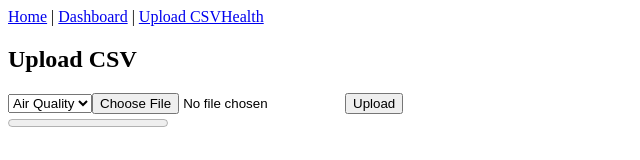
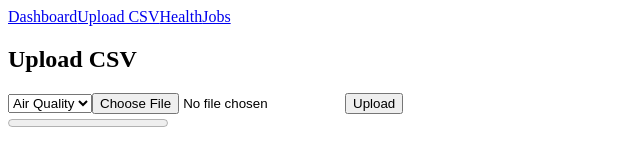
Before and after one commit to kbburk-TSF/tsf-demo-dev, a React (Vite) app in the folder frontend/: page /upload in a window 1280 px wide. Shown: the top 160 px of the page, without its empty margins (0-640 px from the left). Built offline with nearby package versions, Linux system fonts and the light colour scheme; no server answers.

Commit message:
Update App.jsx

```diff
--- a/frontend/src/App.jsx
+++ b/frontend/src/App.jsx
@@ -1,7 +1,6 @@
 import React from "react";
-import { BrowserRouter as Router, Routes, Route, Link } from "react-router-dom";
+import { BrowserRouter as Router, Routes, Route } from "react-router-dom";
 import Dashboard from "./components/Dashboard";
-import DatasetSelector from "./components/DatasetSelector";
 import DataUpload from "./components/DataUpload";
 import HealthCheck from "./components/HealthCheck";
 import JobsMonitor from "./components/JobsMonitor";
@@ -10,16 +9,17 @@ export default function App() {
   return (
     <Router>
       <nav>
-        <Link to="/">Home</Link> | <Link to="/dashboard">Dashboard</Link> |{" "}
-        <Link to="/upload">Upload CSV</Link>
-        <a href='/health'>Health</a>
-</nav>
+        <a href="/">Dashboard</a>
+        <a href="/upload">Upload CSV</a>
+        <a href="/health">Health</a>
+        <a href="/jobs">Jobs</a>
+      </nav>
       <Routes>
-        <Route path="/" element={<h1>Home Page</h1>} />
-        <Route path="/dashboard" element={<Dashboard />} />
+        <Route path="/" element={<Dashboard />} />
         <Route path="/upload" element={<DataUpload />} />
-        <Route path='/health' element={<HealthCheck />} />
-</Routes>
+        <Route path="/health" element={<HealthCheck />} />
+        <Route path="/jobs" element={<JobsMonitor />} />
+      </Routes>
     </Router>
   );
 }
```
